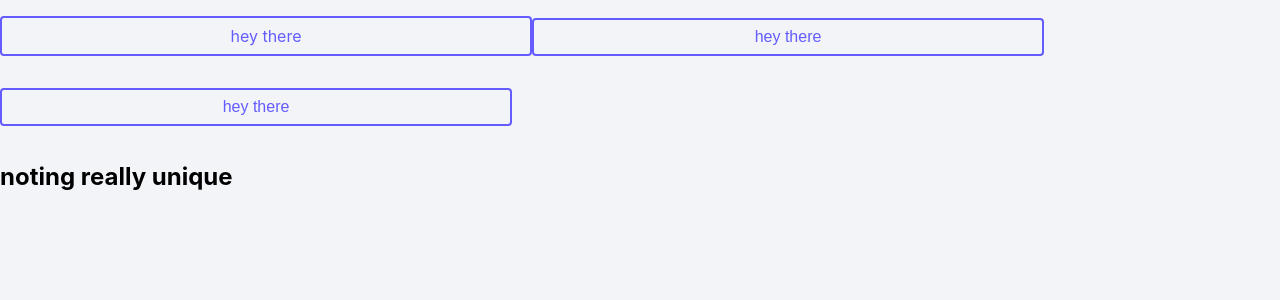
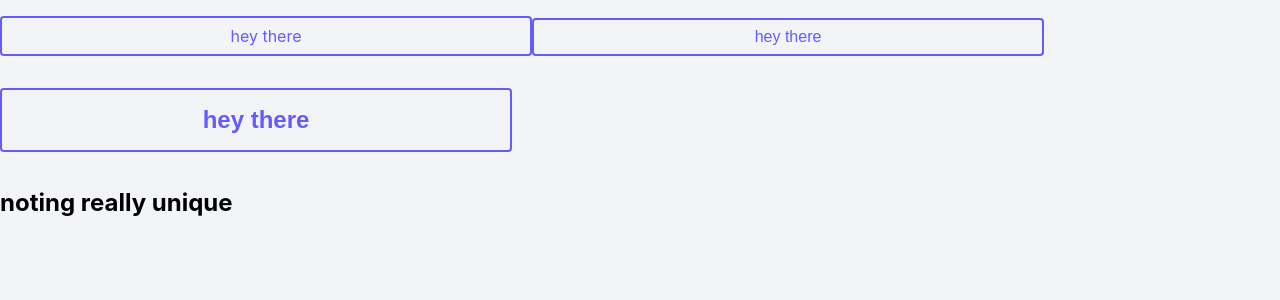
Before and after one commit to Grumppie/Styled-Components, a React (Create React App) app: page / in a window 1280 px wide. Shown: the top 300 px of the page. Built offline with nearby package versions, Linux system fonts and the light colour scheme.

Commit message:
css helper

```diff
--- a/src/App.js
+++ b/src/App.js
@@ -40,7 +40,7 @@ function App() {
       <HipsterButton>
         hey there
       </HipsterButton>
-      <HipsterButton>
+      <HipsterButton large>
         hey there
       </HipsterButton>
       <div>
--- a/src/compnents/Buttons.js
+++ b/src/compnents/Buttons.js
@@ -1,16 +1,26 @@
-import styled from 'styled-components/macro'
+import styled, { css } from 'styled-components/macro'
 
 export const BasicButton = styled.button`
     border: none;
     border-radius: 0.25rem;
     color: white;
     background-color: #645cff;
-    padding: 0.5rem;
     display: block;
     margin: 1rem auto;
+    padding: 0.5rem;
     font-size: 1rem;
     width: 30%;
     cursor: pointer;
+    ${({ large }) => large ?
+        css`
+        padding: 1rem;
+        font-size: 1.5rem;
+        font-weight: bold;
+    ` :
+        css`
+        padding: 0.5rem;
+        font-size: 1rem;
+    `};
 `
 export const HipsterButton = styled(BasicButton)`
     width: 40%;
```
